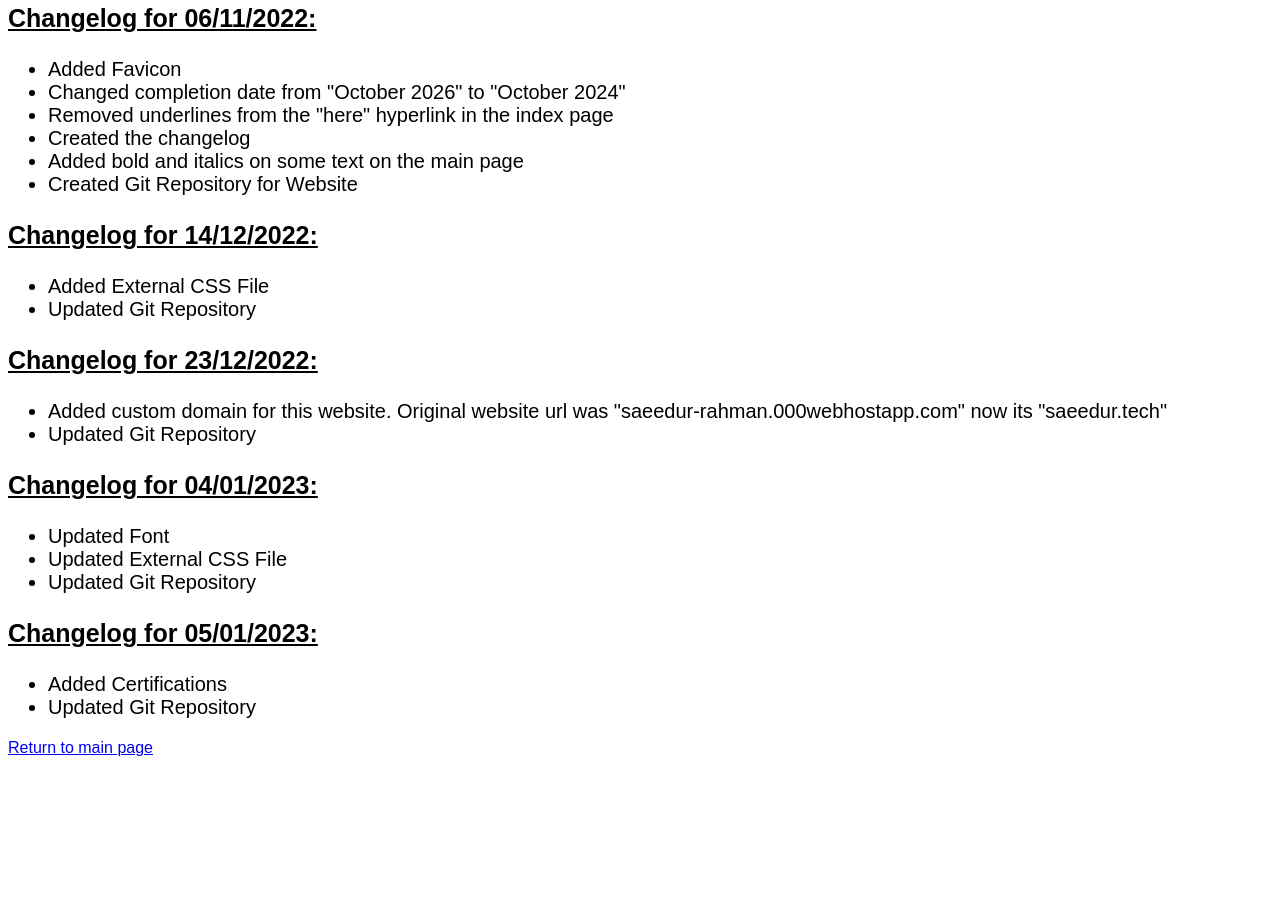
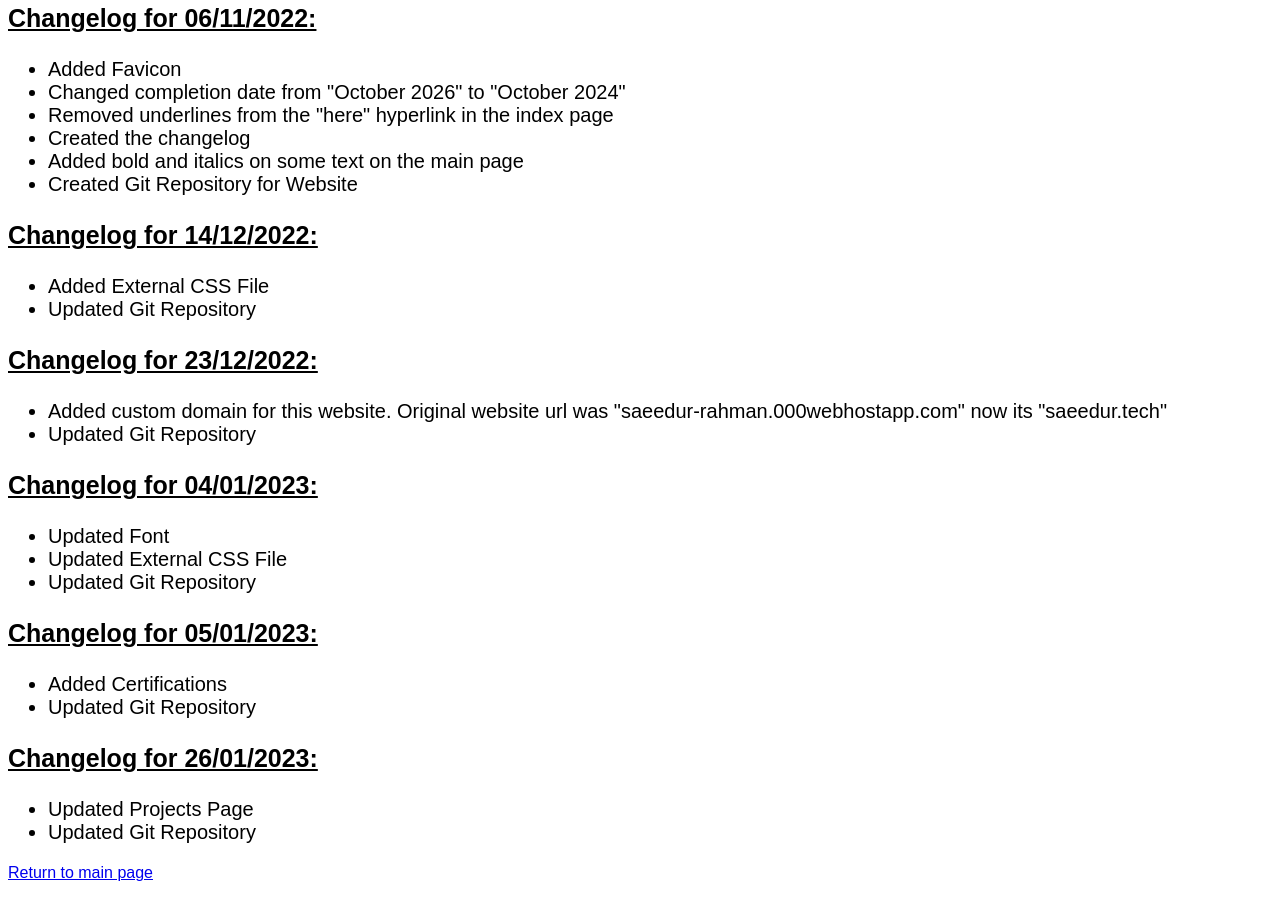
Before and after one commit to saeedur0/My-Portfolio-Website, a plain HTML site: page changelog.html in a window 1280 px wide. Shown: the part 79-977 px from the top of the page. Before the commit the page ends 852 px from the top, so only its background shows below. Drawn offline with Linux system fonts and the light colour scheme.

Commit message:
Updated Changelog

```diff
--- a/changelog.html
+++ b/changelog.html
@@ -44,6 +44,12 @@
         <li>Updated Git Repository</li>
     </ul>
 
+    <p style= font-size:25px;text-decoration:underline; ><strong>Changelog for 26/01/2023:</strong></p>
+    <ul style= font-size:20px;>
+        <li>Updated Projects Page</li>
+        <li>Updated Git Repository</li>
+    </ul>
+
 
     <p><a href="index.html">Return to main page</a></p>
 </body>
```
